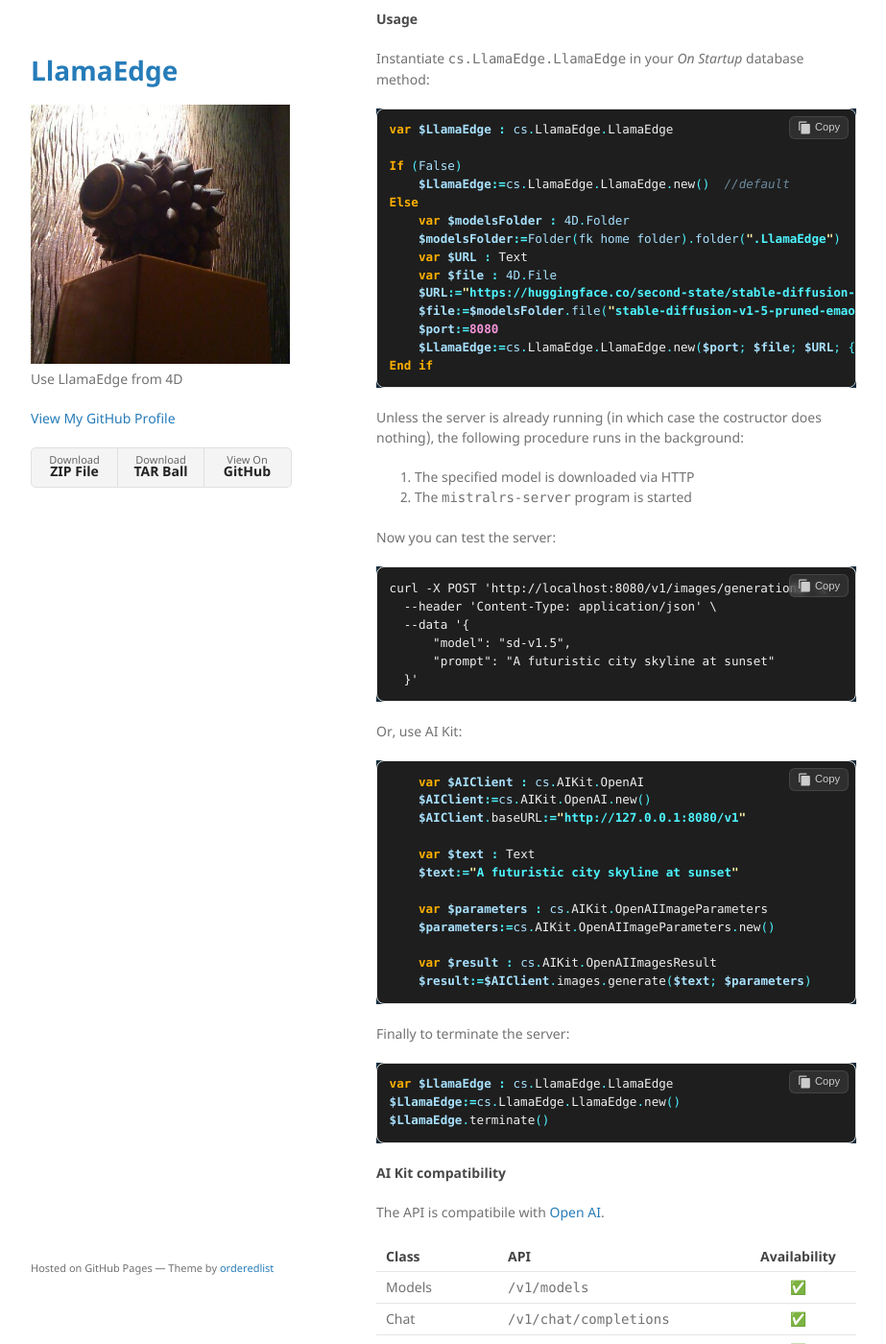
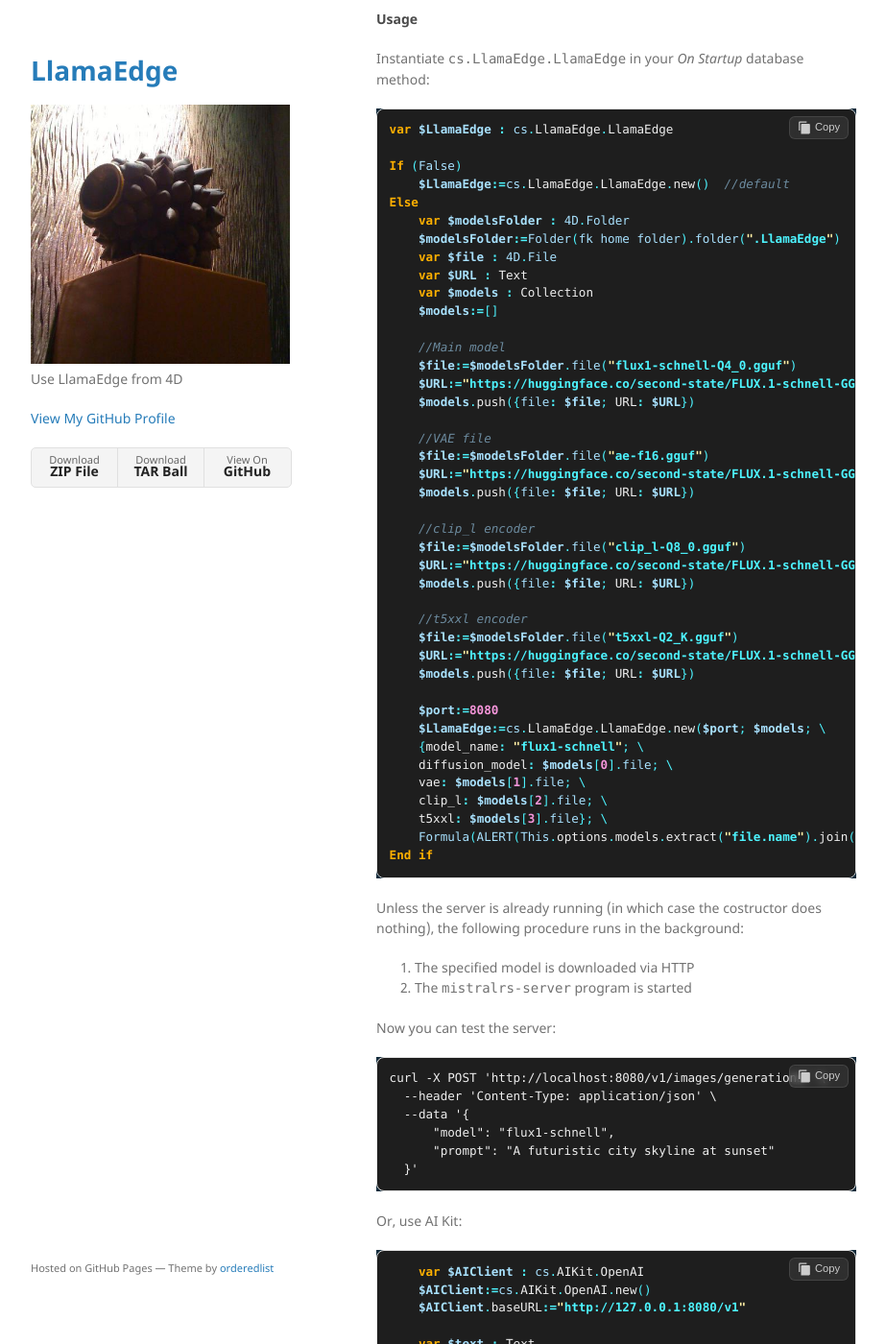
Before and after one commit to miyako/LlamaEdge, a Jekyll site: the page built from index.md, in a window 1280 px wide and 1400 px high, scrolled down 354 px. Shown: the whole window at 96% size, without its empty margins (178-1101 px from the left). Built offline with Jekyll 4.4.1, drawn with Linux system fonts in a browser that asks for light colours.

Commit message:
default works

````diff
--- a/index.md
+++ b/index.md
@@ -27,12 +27,39 @@ If (False)
 Else
     var $modelsFolder : 4D.Folder
     $modelsFolder:=Folder(fk home folder).folder(".LlamaEdge")
+    var $file : 4D.File
     var $URL : Text
-    var $file : 4D.File
-    $URL:="https://huggingface.co/second-state/stable-diffusion-v1-5-GGUF/resolve/main/stable-diffusion-v1-5-pruned-emaonly-Q8_0.gguf"
-    $file:=$modelsFolder.file("stable-diffusion-v1-5-pruned-emaonly-Q8_0.gguf")
+    var $models : Collection
+    $models:=[]
+
+    //Main model
+    $file:=$modelsFolder.file("flux1-schnell-Q4_0.gguf")
+    $URL:="https://huggingface.co/second-state/FLUX.1-schnell-GGUF/resolve/main/flux1-schnell-Q4_0.gguf"
+    $models.push({file: $file; URL: $URL})
+
+    //VAE file
+    $file:=$modelsFolder.file("ae-f16.gguf")
+    $URL:="https://huggingface.co/second-state/FLUX.1-schnell-GGUF/resolve/main/ae-f16.gguf"
+    $models.push({file: $file; URL: $URL})
+
+    //clip_l encoder
+    $file:=$modelsFolder.file("clip_l-Q8_0.gguf")
+    $URL:="https://huggingface.co/second-state/FLUX.1-schnell-GGUF/resolve/main/clip_l-Q8_0.gguf"
+    $models.push({file: $file; URL: $URL})
+
+    //t5xxl encoder
+    $file:=$modelsFolder.file("t5xxl-Q2_K.gguf")
+    $URL:="https://huggingface.co/second-state/FLUX.1-schnell-GGUF/resolve/main/t5xxl-Q2_K.gguf"
+    $models.push({file: $file; URL: $URL})
+
     $port:=8080
-    $LlamaEdge:=cs.LlamaEdge.LlamaEdge.new($port; $file; $URL; {model_name: "sd-v1.5"}; Formula(ALERT(This.file.name+($1.success ? " started!" : " did not start..."))))
+    $LlamaEdge:=cs.LlamaEdge.LlamaEdge.new($port; $models; \
+    {model_name: "flux1-schnell"; \
+    diffusion_model: $models[0].file; \
+    vae: $models[1].file; \
+    clip_l: $models[2].file; \
+    t5xxl: $models[3].file}; \
+    Formula(ALERT(This.options.models.extract("file.name").join(",")+($1.success ? " started!" : " did not start..."))))
 End if
 ```
 
@@ -47,7 +74,7 @@ Now you can test the server:
 curl -X POST 'http://localhost:8080/v1/images/generations' \
   --header 'Content-Type: application/json' \
   --data '{
-      "model": "sd-v1.5",
+      "model": "flux1-schnell",
       "prompt": "A futuristic city skyline at sunset"
   }'
 ```
````
Also changed, not shown: 3 other files.
